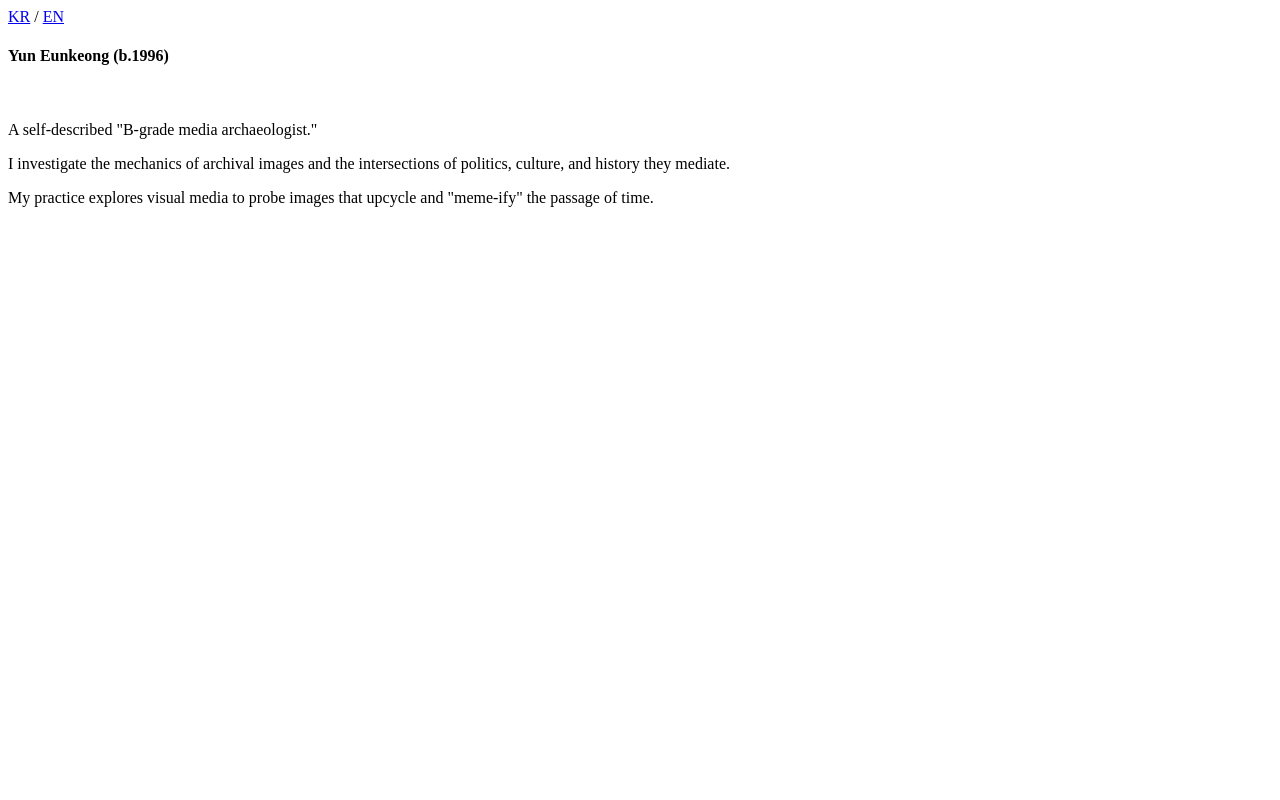
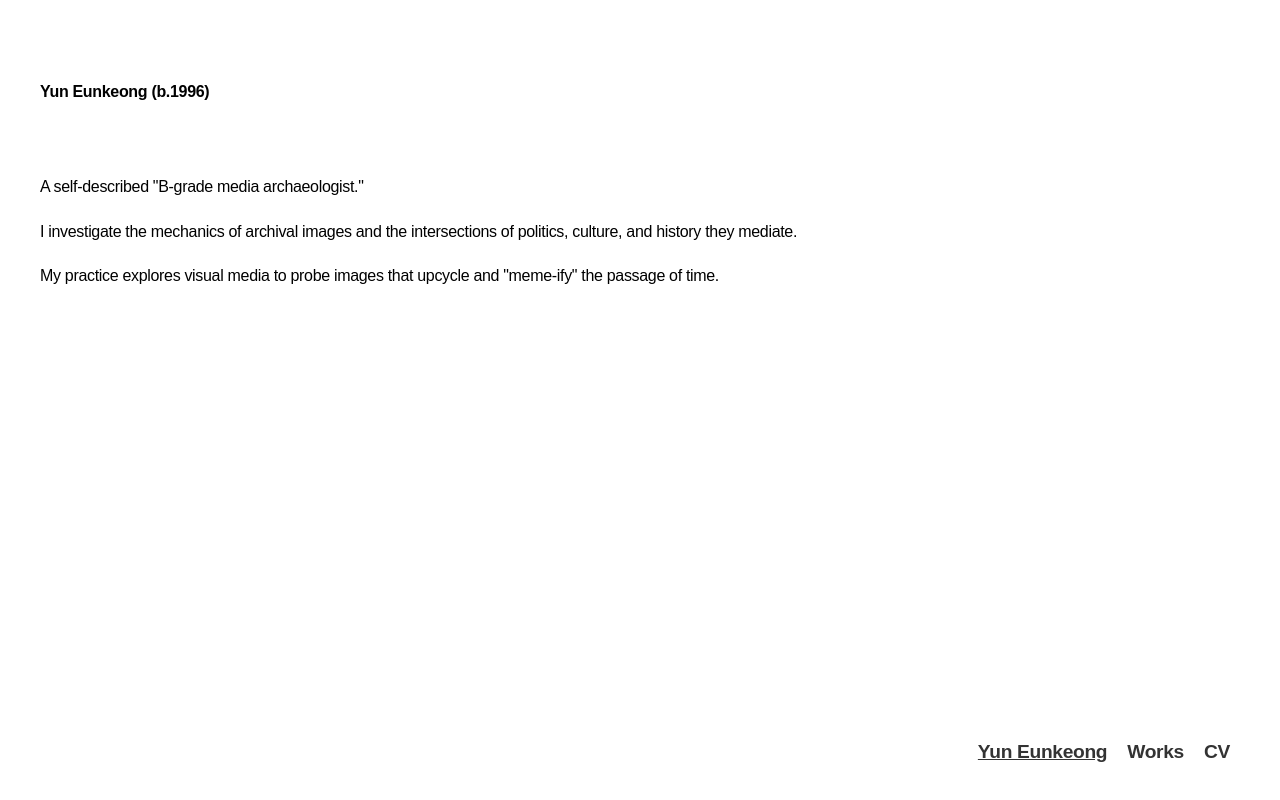
Before and after one commit to yuneunkeong/yuneunkeong.github.io, a plain HTML site: page index_en.html in a window 1280 px wide. Drawn offline with Linux system fonts and the light colour scheme; a web font is replaced by a local one.

Commit message:
Update index_en.html

```diff
--- a/index_en.html
+++ b/index_en.html
@@ -1,8 +1,18 @@
+<!DOCTYPE html>
+<head>
+    <meta charset="utf-8">
+    <meta name="viewport" content="width=device-width, initial-scale=1">
+    <title>Yun Eunkeong</title>
+    <link rel="stylesheet" href="style.css">
+</head>
 
-<div class="lang-menu">
-    <a href="index.html" class="lang-link">KR</a> /
-    <a href="index_en.html" class="lang-link active">EN</a>
-</div>
+<body>
+    <div class="container">
+        <div class="btm-menu">
+            <a href="index_en.html"><div class="menu clicked">Yun Eunkeong</div></a>
+            <a href="works_en.html"><div class="menu">Works</div></a>
+            <a href="cv_en.html"><div class="menu">CV</div></a>
+        </div>
 
 <div class="index-container">
     <article class="post">
```
